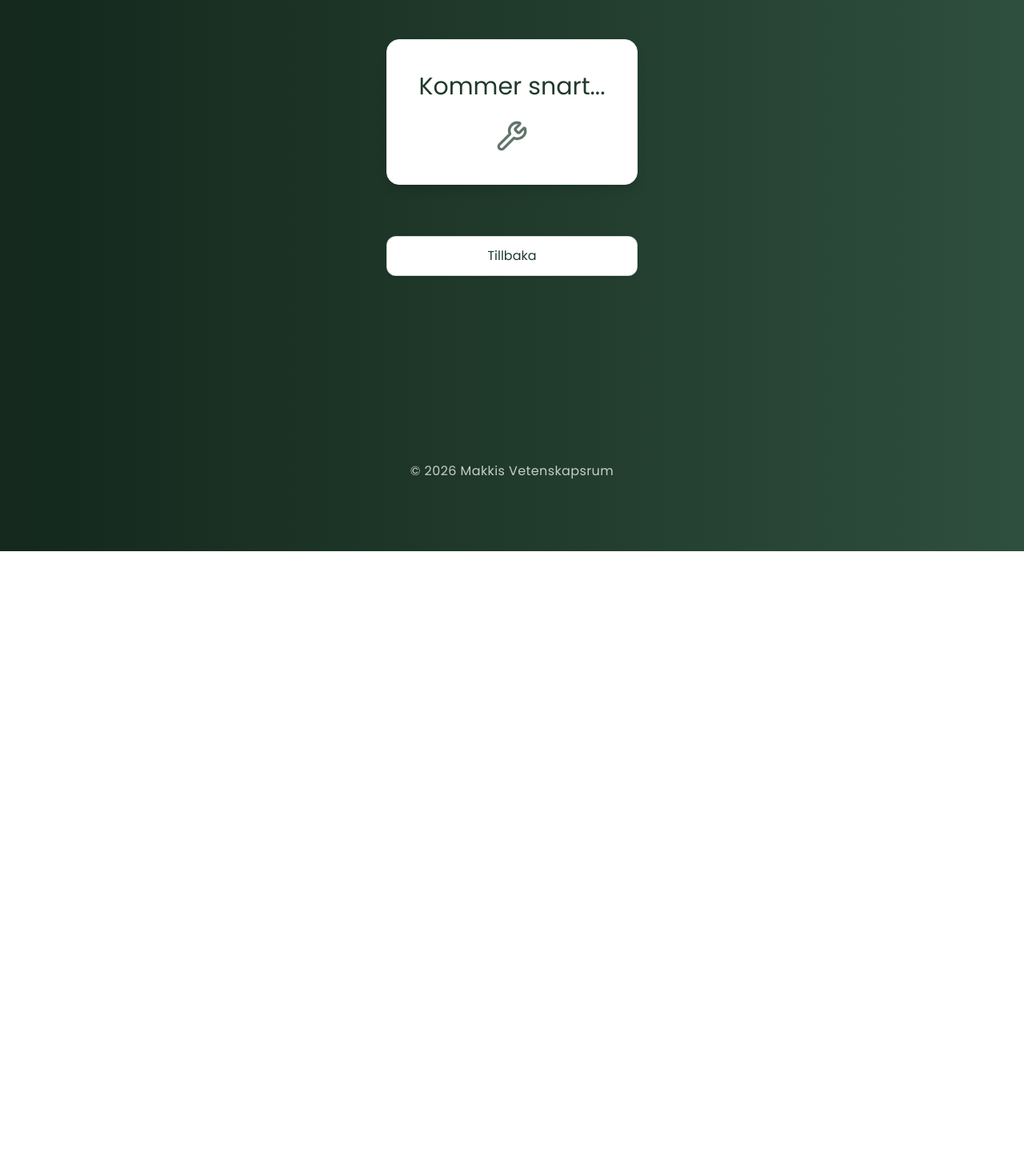
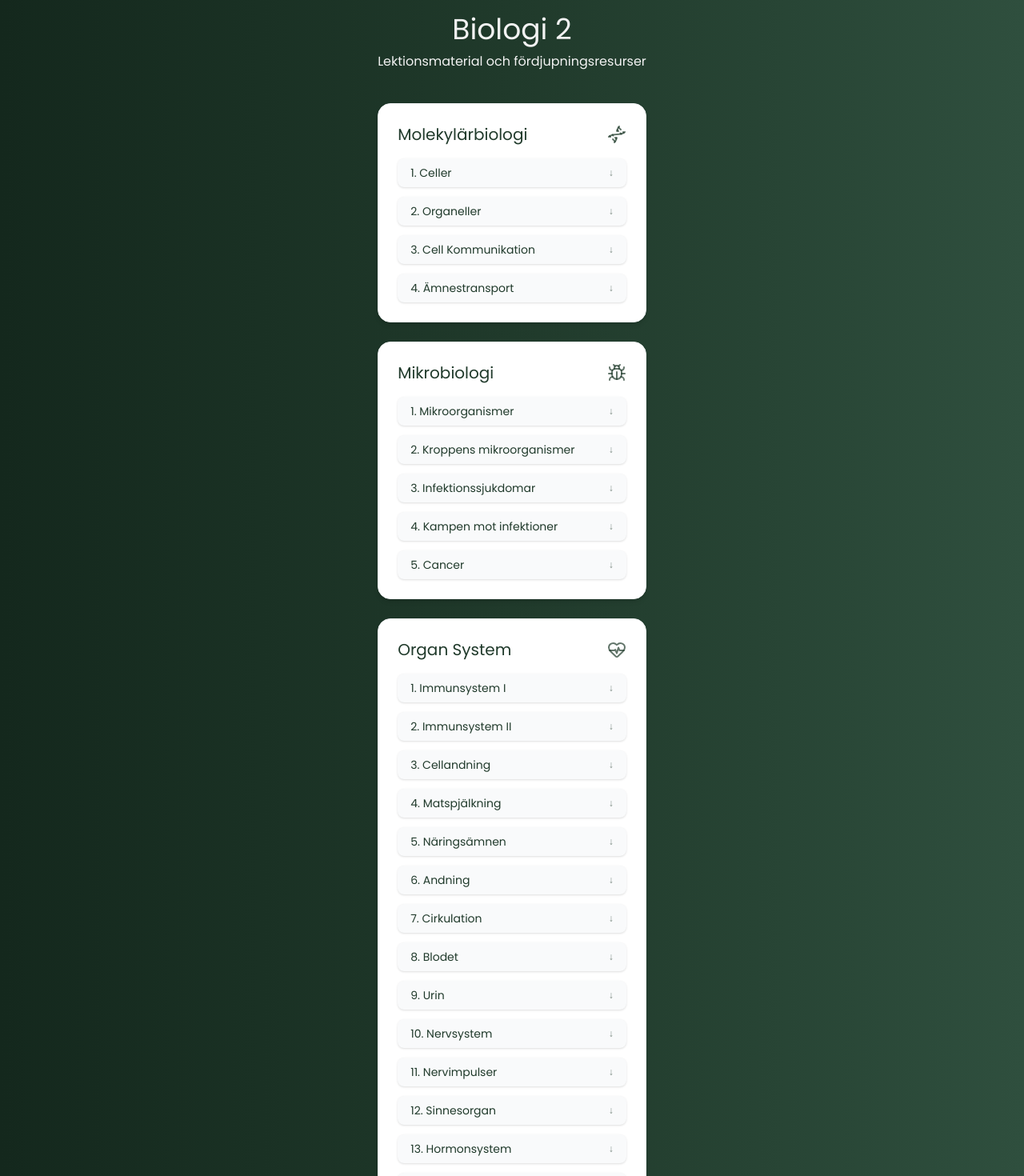
Before and after one commit to jennymakki/Makkis-vetenskaps-rum, a Next.js app in the folder fares-labratorium-next/: page /biologi2 in a window 1280 px wide. Shown: the part 160-1630 px from the top of the page at 80% size. Before the commit the page ends 849 px from the top, so only its background shows below. Built offline with nearby package versions, Linux system fonts and the light colour scheme.

Commit message:
biology 2 done

```diff
--- a/fares-labratorium-next/app/biologi2/page.tsx
+++ b/fares-labratorium-next/app/biologi2/page.tsx
@@ -1,5 +1,38 @@
-import ComingSoon from "../components/ComingSoon"
+import LessonCard from "../components/LessonCard";
+import { biologi2Sections } from "@/src/data/biologi2";
+import BackButton from "../components/BackButton";
+
+export const metadata = {
+  title: "Biologi 2 - Makkis Vetenskapsrum",
+};
 
 export default function Biologi2Page() {
-  return <ComingSoon backHref="/biologi" />;
+  return (
+    <main className="max-w-3xl mx-auto px-6 py-12 space-y-10">
+
+      <section className="text-center">
+        <h2 className="text-4xl font-light text-[#f3f3f3]">
+          Biologi 2
+        </h2>
+
+        <p className="text-[#f3f3f3] mt-2">
+          Lektionsmaterial och fördjupningsresurser
+        </p>
+      </section>
+
+      <section className="space-y-6">
+        {biologi2Sections.map((section) => (
+          <LessonCard
+            key={section.title}
+            title={section.title}
+            Icon={section.icon}
+            files={section.files}
+          />
+        ))}
+      </section>
+
+      <BackButton />
+
+    </main>
+  );
 }
--- /dev/null
+++ b/fares-labratorium-next/src/data/biologi2.ts
@@ -0,0 +1,143 @@
+import {
+  Dna,
+  Bug,
+  HeartPulse,
+} from "lucide-react";
+
+export const biologi2Sections = [
+  {
+    title: "Molekylärbiologi",
+    icon: Dna,
+    theme: "theme-biology",
+    files: [
+      {
+        name: "1. Celler",
+        href: "/lessons/biologi2/1. Molekylärbiologi/1. Celler .pptx",
+      },
+      {
+        name: "2. Organeller",
+        href: "/lessons/biologi2/1. Molekylärbiologi/2. Organeller.pptx",
+      },
+      {
+        name: "3. Cell Kommunikation",
+        href: "/lessons/biologi2/1. Molekylärbiologi/3. Cell Kommunikation.pptx",
+      },
+      {
+        name: "4. Ämnestransport",
+        href: "/lessons/biologi2/1. Molekylärbiologi/4. Ämnestransport.pptx",
+      },
+    ],
+  },
+
+  {
+    title: "Mikrobiologi",
+    icon: Bug,
+    theme: "theme-biology",
+    files: [
+      {
+        name: "1. Mikroorganismer",
+        href: "/lessons/biologi2/2. Mikrobiologi/1. Mikroorganismer .pptx",
+      },
+      {
+        name: "2. Kroppens mikroorganismer",
+        href: "/lessons/biologi2/2. Mikrobiologi/2. Kroppens mikroorganismer.pptx",
+      },
+      {
+        name: "3. Infektionssjukdomar",
+        href: "/lessons/biologi2/2. Mikrobiologi/3. Infektionssjukdomar.pptx",
+      },
+      {
+        name: "4. Kampen mot infektioner",
+        href: "/lessons/biologi2/2. Mikrobiologi/4. Kampen mot infektioner .pptx",
+      },
+      {
+        name: "5. Cancer",
+        href: "/lessons/biologi2/2. Mikrobiologi/5. Cancer.pptx",
+      },
+    ],
+  },
+
+  {
+    title: "Organ System",
+    icon: HeartPulse,
+    theme: "theme-biology",
+    files: [
+      {
+        name: "1. Immunsystem I",
+        href: "/lessons/biologi2/3. Organ System/1. Immunsystem I.pptx",
+      },
+      {
+        name: "2. Immunsystem II",
+        href: "/lessons/biologi2/3. Organ System/2. Immunsystem II .pptx",
+      },
+      {
+        name: "3. Cellandning",
+        href: "/lessons/biologi2/3. Organ System/3. Cellandning .pptx",
+      },
+      {
+        name: "4. Matspjälkning",
+        href: "/lessons/biologi2/3. Organ System/4. Matspjälkning.pptx",
+      },
+      {
+        name: "5. Näringsämnen",
+        href: "/lessons/biologi2/3. Organ System/5. Näringsämnen.pptx",
+      },
+      {
+        name: "6. Andning",
+        href: "/lessons/biologi2/3. Organ System/6. Andning.pptx",
+      },
+      {
+        name: "7. Cirkulation",
+        href: "/lessons/biologi2/3. Organ System/7. Cirkulation.pptx",
+      },
+      {
+        name: "8. Blodet",
+        href: "/lessons/biologi2/3. Organ System/8. Blodet.pptx",
+      },
+      {
+        name: "9. Urin",
+        href: "/lessons/biologi2/3. Organ System/9. Urin .pptx",
+      },
+      {
+        name: "10. Nervsystem",
+        href: "/lessons/biologi2/3. Organ System/10. Nervsystem.pptx",
+      },
+      {
+        name: "11. Nervimpulser",
+        href: "/lessons/biologi2/3. Organ System/11. Nervimpulser.pptx",
+      },
+      {
+        name: "12. Sinnesorgan",
+        href: "/lessons/biologi2/3. Organ System/12. Sinnesorgan.pptx",
+      },
+      {
+        name: "13. Hormonsystem",
+        href: "/lessons/biologi2/3. Organ System/13. Hormonsystem .pptx",
+      },
+      {
+        name: "14. Skelett",
+        href: "/lessons/biologi2/3. Organ System/14. Skelett.pptx",
+      },
+      {
+        name: "15. Muskler",
+        href: "/lessons/biologi2/3. Organ System/15. Muskler.pptx",
+      },
+      {
+        name: "16. Könsorgan",
+        href: "/lessons/biologi2/3. Organ System/16. Könsorgan.pptx",
+      },
+      {
+        name: "17. Från zygot till människa",
+        href: "/lessons/biologi2/3. Organ System/17. Från zygot till människa .pptx",
+      },
+      {
+        name: "18. Ansvar och Skydd",
+        href: "/lessons/biologi2/3. Organ System/18. Ansvar och Skydd.pptx",
+      },
+      {
+        name: "Ätstörningar",
+        href: "/lessons/biologi2/3. Organ System/Ätstörningar.pdf",
+      },
+    ],
+  },
+];
```
